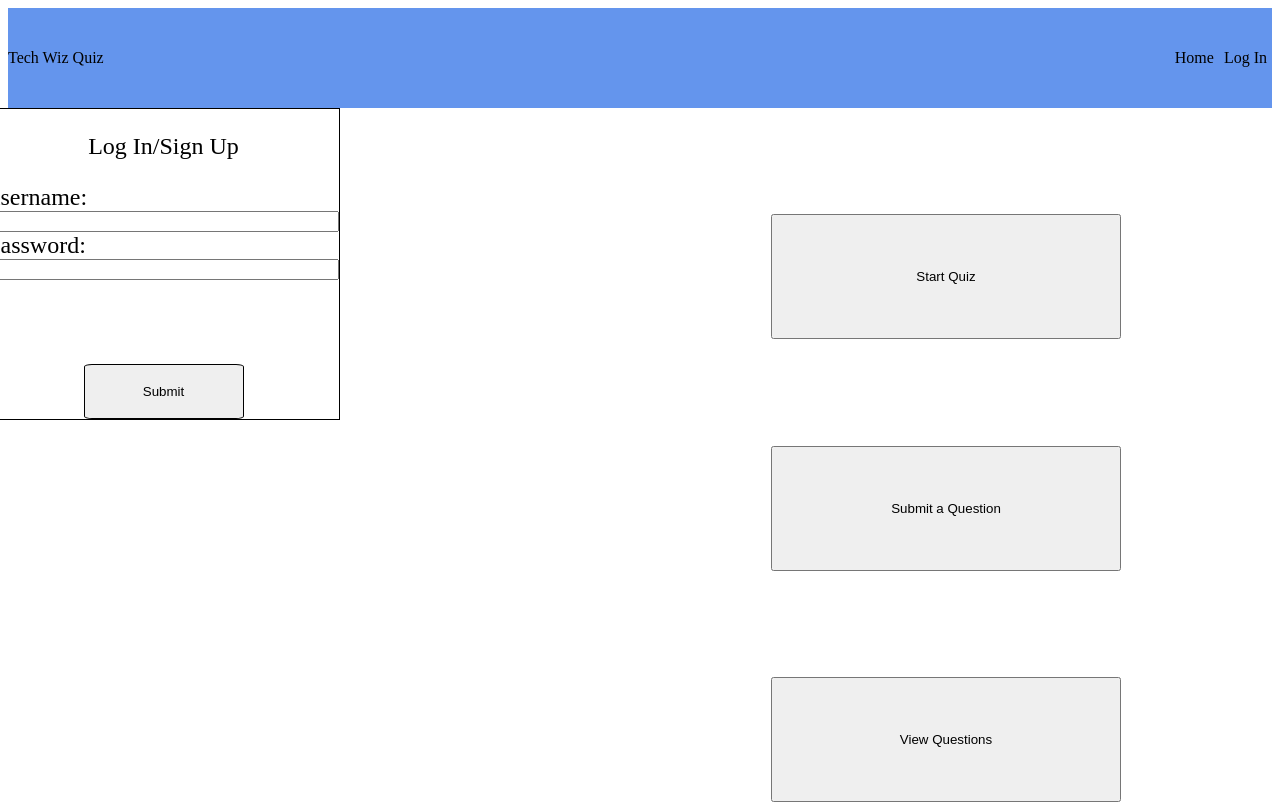
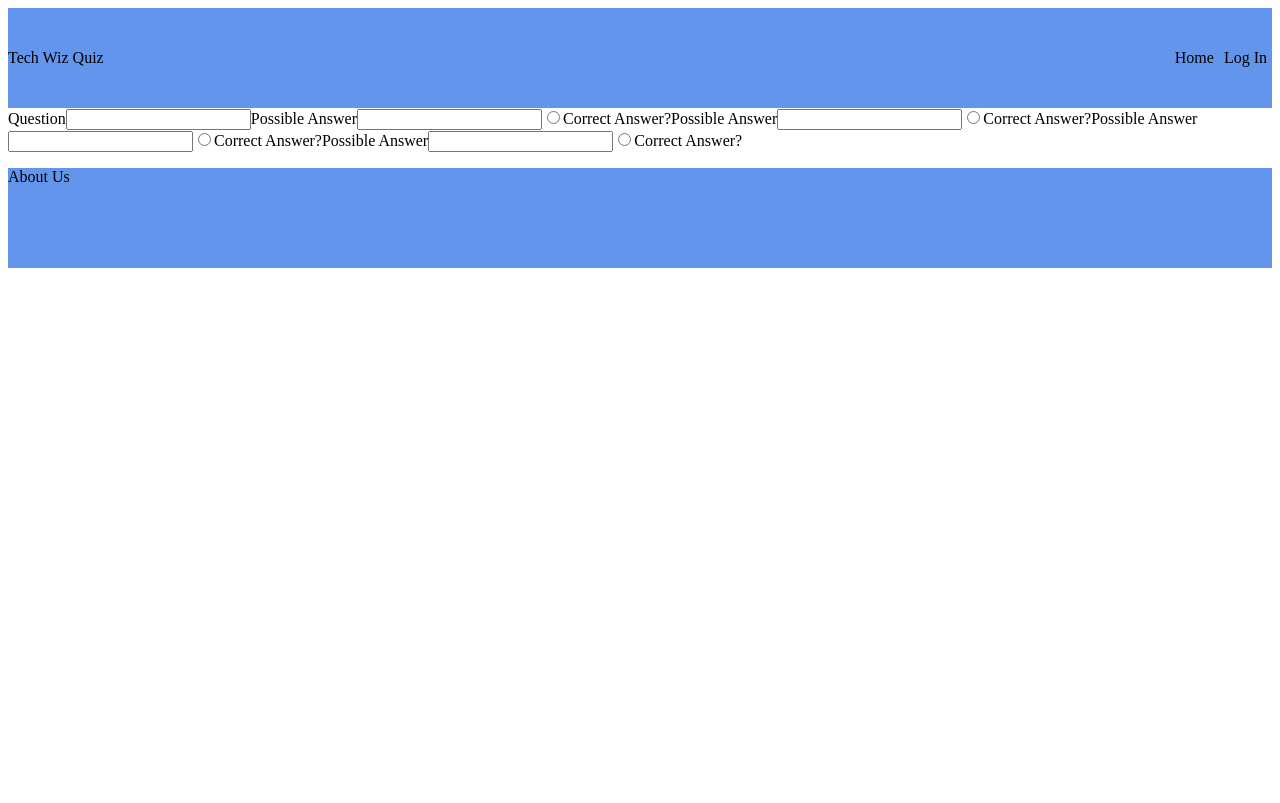
Before and after one commit to techwizquiz/fe, a React app: page /submit in a window 1280 px wide. Shown: the top 803 px of the page. Built offline with nearby package versions, Linux system fonts and the light colour scheme.

Commit message:
submit page added some of the form

```diff
--- a/package.json
+++ b/package.json
@@ -64,6 +64,8 @@
   },
   "dependencies": {
     "react": "^17.0.2",
-    "react-dom": "^17.0.2"
+    "react-dom": "^17.0.2",
+    "react-router": "^5.2.0",
+    "react-router-dom": "^5.2.0"
   }
 }
--- a/src/Pages/Submit.jsx
+++ b/src/Pages/Submit.jsx
@@ -1,3 +1,4 @@
+/* eslint-disable max-len */
 import React, { Component } from 'react';
 import styles from './Submit.css';
 
@@ -6,6 +7,35 @@ export default class Submit extends Component {
     return (
       <div>
         <form>
+
+          <label>Question</label>
+          <input></input>
+
+          <label>Possible Answer</label>
+          <input></input>
+          <input type="radio" id="correct-A" name="correct-A" value="correct-A"></input>
+          <label>Correct Answer?</label>
+
+          <label>Possible Answer</label>
+          <input></input>
+          <input type="radio" id="correct-B" name="correct-B" value="correct-B"></input>
+          <label>Correct Answer?</label>
+
+
+          <label>Possible Answer</label>
+          <input></input>
+          <input type="radio" id="correct-C" name="correct-C" value="correct-C"></input>
+          <label>Correct Answer?</label>
+
+
+          <label>Possible Answer</label>
+          <input></input>
+          <input type="radio" id="correct-D" name="correct-D" value="correct-D"></input>
+          <label>Correct Answer?</label>
+
+
+
+
 
 
 
--- a/src/components/app/App.jsx
+++ b/src/components/app/App.jsx
@@ -1,14 +1,50 @@
-import React from 'react';
+import React, { Component } from 'react';
 import Home from '../../Pages/Home';
 import Header from '../../Pages/Header';
 import AboutUs from '../../Pages/AboutUs';
+import Submit from '../../Pages/Submit';
 
-export default function App() {
+import {
+  Route,
+  Switch,
+  Redirect
+} from 'react-router-dom';
+
+class App extends Component {
+  render() {
+
     return (
       <>
+
+
+
         <Header />
-      <Home/>
+
+        <Switch>
+
+          <Route path="/" exact={true}
+            render={routerProps => (
+              <Home {...routerProps} />
+            )}
+          />
+
+          <Route path="/submit/" exact={true}
+            render={routerProps => (
+              <Submit {...routerProps} />
+            )}
+          />
+
+          <Redirect to="/" />
+
+        </Switch>
+
         <AboutUs />
+
       </>
     );
   }
+
+
+}
+
+export default App;
--- a/src/index.js
+++ b/src/index.js
@@ -1,8 +1,11 @@
 import React from 'react';
 import { render } from 'react-dom';
 import App from './components/app/App';
+import { BrowserRouter as Router } from 'react-router-dom';
 
 render(
-  <App />,
+  <Router>
+    <App />
+  </Router>,
   document.getElementById('root')
 );
```
Also changed, not shown: 1 other file (tests, documents, lock files or other folders). Lines whose indentation alone changed are shown as unchanged.
